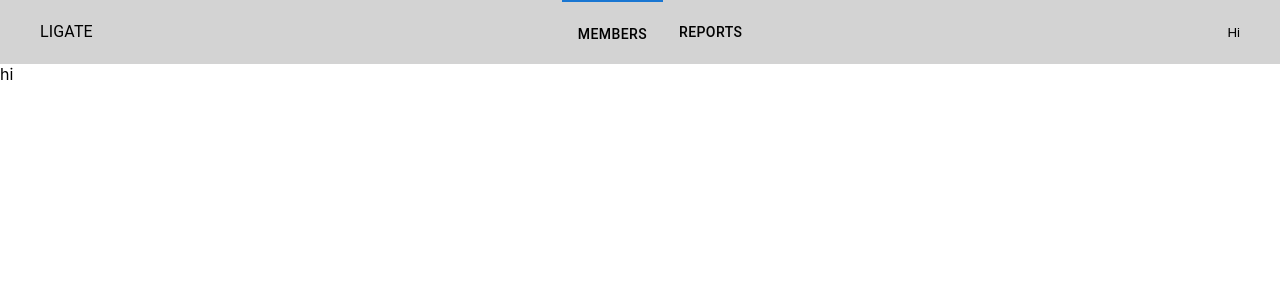
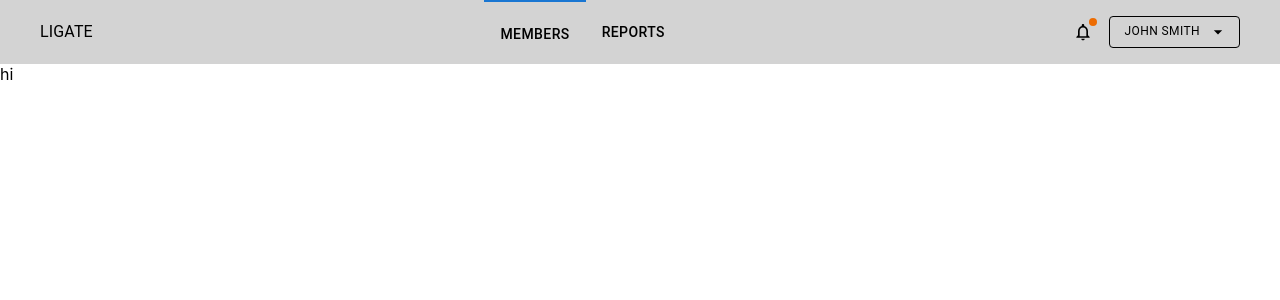
Before and after one commit to Naternelson/ligate-demo, a React (Create React App) app: page / in a window 1280 px wide. Shown: the top 300 px of the page. Built offline with nearby package versions, Linux system fonts and the light colour scheme.

Commit message:
UserBase

```diff
--- a/package.json
+++ b/package.json
@@ -5,6 +5,7 @@
   "dependencies": {
     "@emotion/react": "^11.9.0",
     "@emotion/styled": "^11.8.1",
+    "@mui/icons-material": "^5.6.2",
     "@mui/material": "^5.6.4",
     "@testing-library/jest-dom": "^5.16.4",
     "@testing-library/react": "^13.1.1",
--- a/src/components/dash-nav-bar/index.tsx
+++ b/src/components/dash-nav-bar/index.tsx
@@ -3,6 +3,7 @@ import { BoxProps } from "@mui/system";
 import React from "react";
 import Logo from "./logo";
 import NavLinks from "./nav-links";
+import UserBar from "./user-bar";
 export default function DashboardNavbar(){
     // const tProps:ToolbarProps = {sx:{bgcolor: 'gray', justifyContent: 'space-between'}}
     const pProps:BoxProps = {sx: {px: 5, minHeight: "64px", display: 'flex', bgcolor: 'lightgray', justifyContent: 'space-between', alignItems: 'center'}}
@@ -10,9 +11,7 @@ export default function DashboardNavbar(){
         <Box {...pProps}>
             <Logo/>
             <NavLinks/>
-            <ButtonBase>
-                Hi
-            </ButtonBase>
+            <UserBar/>
         </Box>
     )
 }
--- a/src/components/dash-nav-bar/user-bar.tsx
+++ b/src/components/dash-nav-bar/user-bar.tsx
@@ -0,0 +1,54 @@
+import { ArrowDropDown, NotificationsNone } from "@mui/icons-material";
+import { Badge, BadgeProps, Box, BoxProps, Button, ButtonBase, ButtonProps, Link, Menu, MenuList, MenuListProps, MenuProps, Typography } from "@mui/material";
+import { ReactNode, useRef, useState } from "react";
+
+export default function UserBar(){
+    const [open, setOpen] = useState(false)
+    const [anchorEl, setAnchorEl] = useState<any>(null)
+    const onClick = (e:any) => {
+        setAnchorEl(e.currentTarget)
+        setOpen(e => !e)
+    }
+    const onClose = () => {
+        setOpen(false)
+        setAnchorEl(null)
+    }
+    const boxProps:BoxProps = {display: 'flex', flexDirection: 'row', gap:2}
+    const endIcon:ReactNode = <ArrowDropDown fontSize="small"/>
+    const buttonProps:ButtonProps = {variant:"outlined", endIcon, color: 'inherit', onClick}
+    const menuProps:MenuProps = {
+        open, onClose, anchorEl,
+        transformOrigin: {
+            horizontal: 'right',
+            vertical: 'top'
+        },
+        anchorOrigin:{
+            horizontal: 'right',
+            vertical: 'bottom'
+        }}
+    const menuList:MenuListProps = {dense: true, sx:{px:3, py:0, minWidth:"100px", textAlign:'right'}}
+    const badgeProps:BadgeProps = {
+        color:"warning",
+        variant:'dot'
+    }
+    return (
+        <Box {...boxProps}>
+            <ButtonBase>
+                <Badge {...badgeProps}>
+                    <NotificationsNone fontSize="small"/>
+                </Badge>
+            </ButtonBase>
+
+            <Button {...buttonProps}>
+                <Typography variant="caption">John Smith</Typography>
+            </Button>
+            <Menu {...menuProps}>
+                <MenuList {...menuList}>
+                    <ButtonBase sx={{p:1, width: "inherit"}} disableRipple>
+                        <Typography variant="body2">Edit Profile </Typography>
+                    </ButtonBase>
+                </MenuList>
+            </Menu>
+        </Box>
+    )
+}
```
Also changed, not shown: 1 other file (tests, documents, lock files or other folders).
